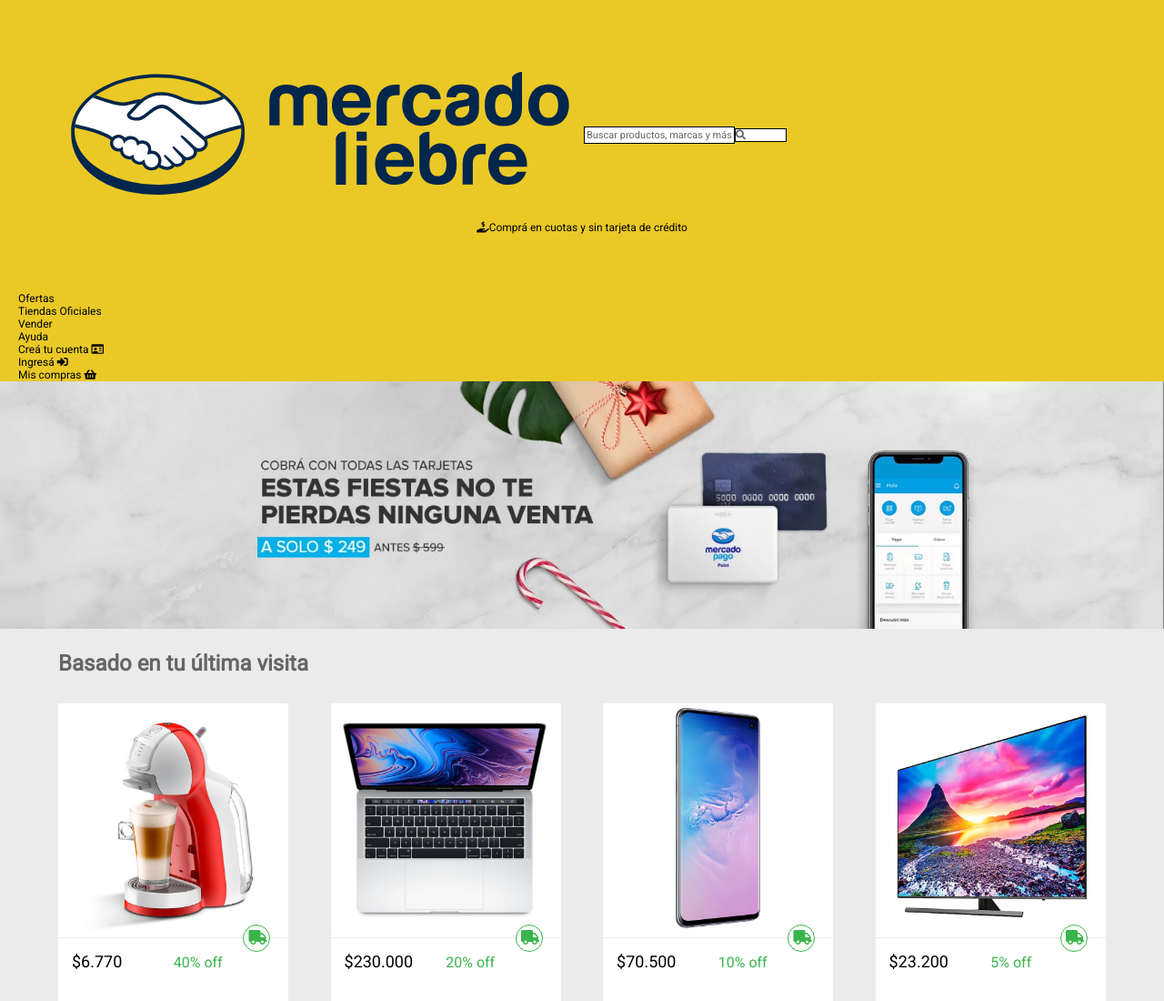
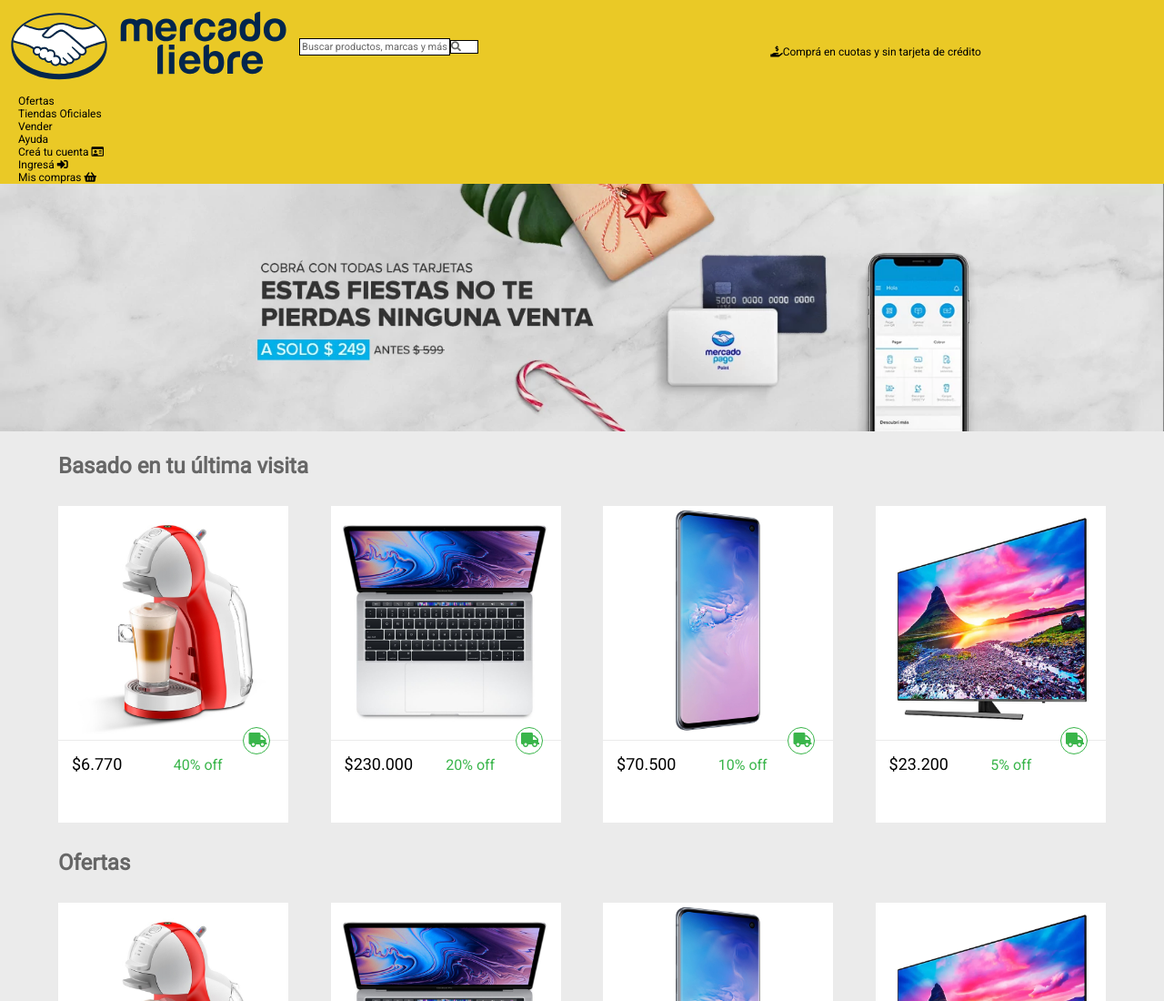
Before and after one commit to gabyfinn/mercadoliebre, a website: page views/home.html in a window 1280 px wide. Shown: the top 1100 px of the page at 91% size. Drawn offline with Linux system fonts and the light colour scheme; files that its build step writes are made by us from their sources; files whose address does not match are found by name.

Commit message:
Modificando el header

```diff
--- a/public/css/styles.css
+++ b/public/css/styles.css
@@ -17,11 +17,11 @@
     font-size: 12px;
 }
 
-div.top-header {
+/* div.top-header {
     display: flex;
     flex-wrap: wrap;
     padding: 5%;
-}
+} */
 
 header div.top-header p {
     width: 100%;
@@ -318,6 +318,17 @@
     }
 }
 
+@media (min-width: 576px) {
+
+    /* Tablet */
+    div.top-header {
+        display: flex;
+        justify-content: space-between;
+        align-items: center;
+    }
+
+}
+
 @media (min-width: 769px) {
     main section div.products article {
         width: 22%;
@@ -336,10 +347,6 @@
 
 }
 
-@media (min-width: 576px) {
-    /* Tablet */
-
-}
 
 @media (min-width: 992px) {
     /* Desktop */
```
